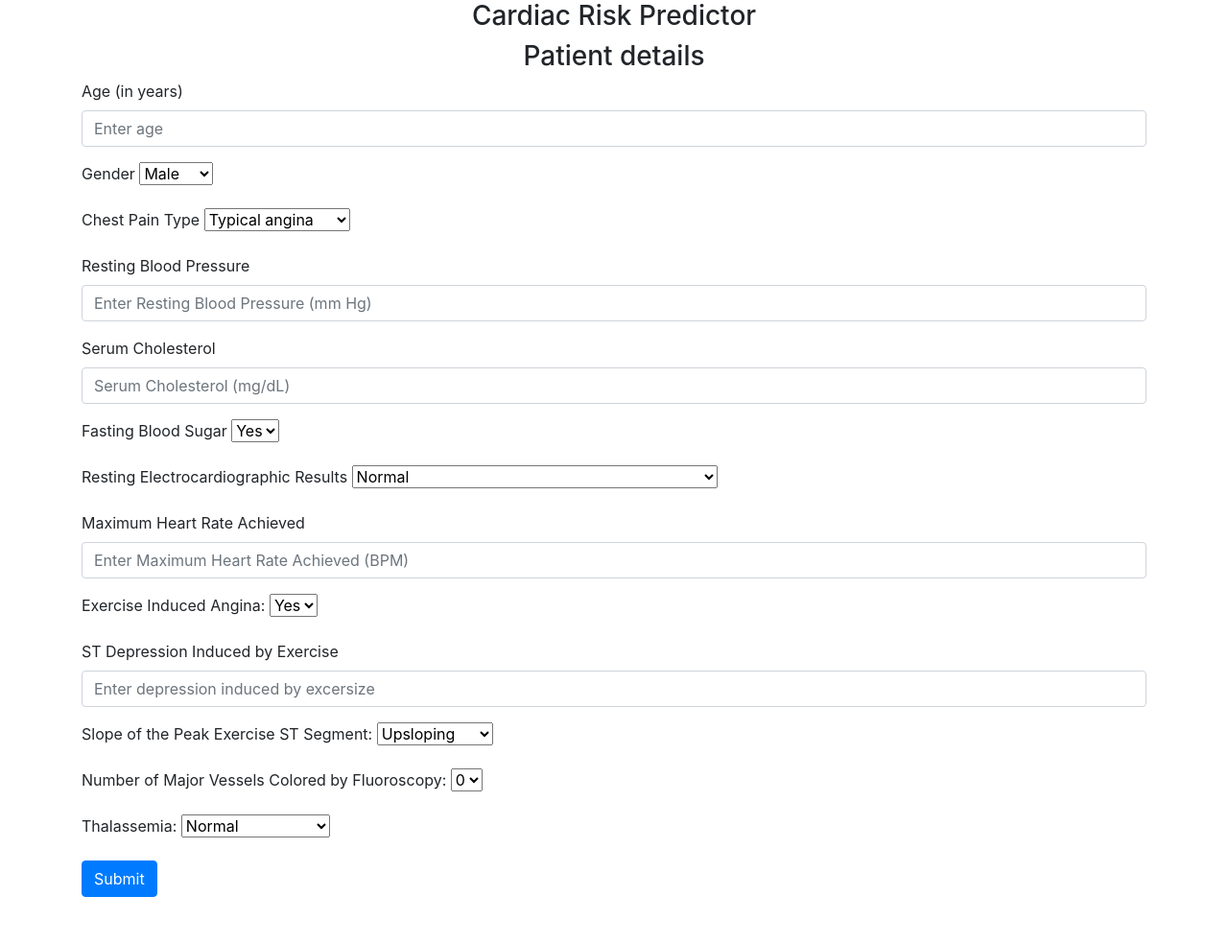
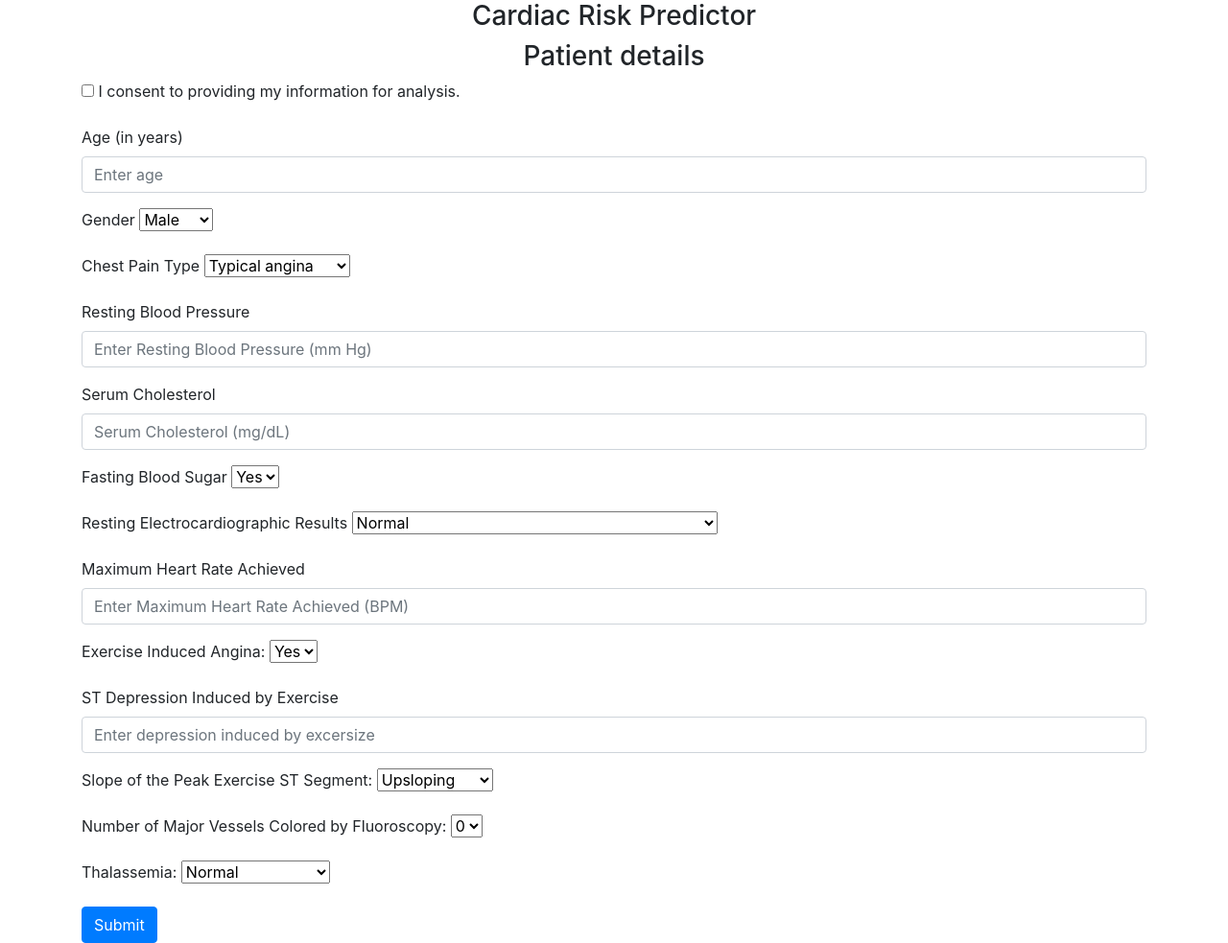
Before and after one commit to gsebastian11/Cardiac_Risk_Predictor_UI, a Flask app: template Cardiac_Risk_Predictor_UI/templates/patient_details.html in a window 1280 px wide. Shown: the part 56-1039 px from the top of the page at 96% size. Before the commit the page ends 991 px from the top, so only its background shows below. Run offline with Flask 2, Linux system fonts and the light colour scheme; the template is opened without the code that fills it, so the values that code supplies are empty; parts of the project's set-up code (start-up, migrations or seed data) failed here and were passed over; some libraries are stand-ins or nearby versions.

Commit message:
Adding consent checkbox

```diff
--- a/Cardiac_Risk_Predictor_UI/templates/patient_details.html
+++ b/Cardiac_Risk_Predictor_UI/templates/patient_details.html
@@ -1,8 +1,15 @@
-{% extends "base.html" %} {% block title %}Home{% endblock %} {% block content
-%}
+{% extends "base.html" %}
+{% block title %}Home{% endblock %}
+{% block content %}
 <form method="POST" action="{{ url_for('patient_details') }}">
     <h3 align="center">Cardiac Risk Predictor</h3>
     <h3 align="center">Patient details</h3>
+
+    <div class="form-group">
+        <input type="checkbox" id="consent" name="consent" required>
+        <label for="consent">I consent to providing my information for analysis.</label>
+    </div>
+
     <div class="form-group">
         <label for="age">Age (in years)</label>
         <input type="number"
@@ -113,7 +120,6 @@
             <option value="3">Reversible Defect</option>
         </select>
     </div>
-
     <button type="submit" class="btn btn-primary">Submit</button>
 </form>
 {% endblock %}
```
